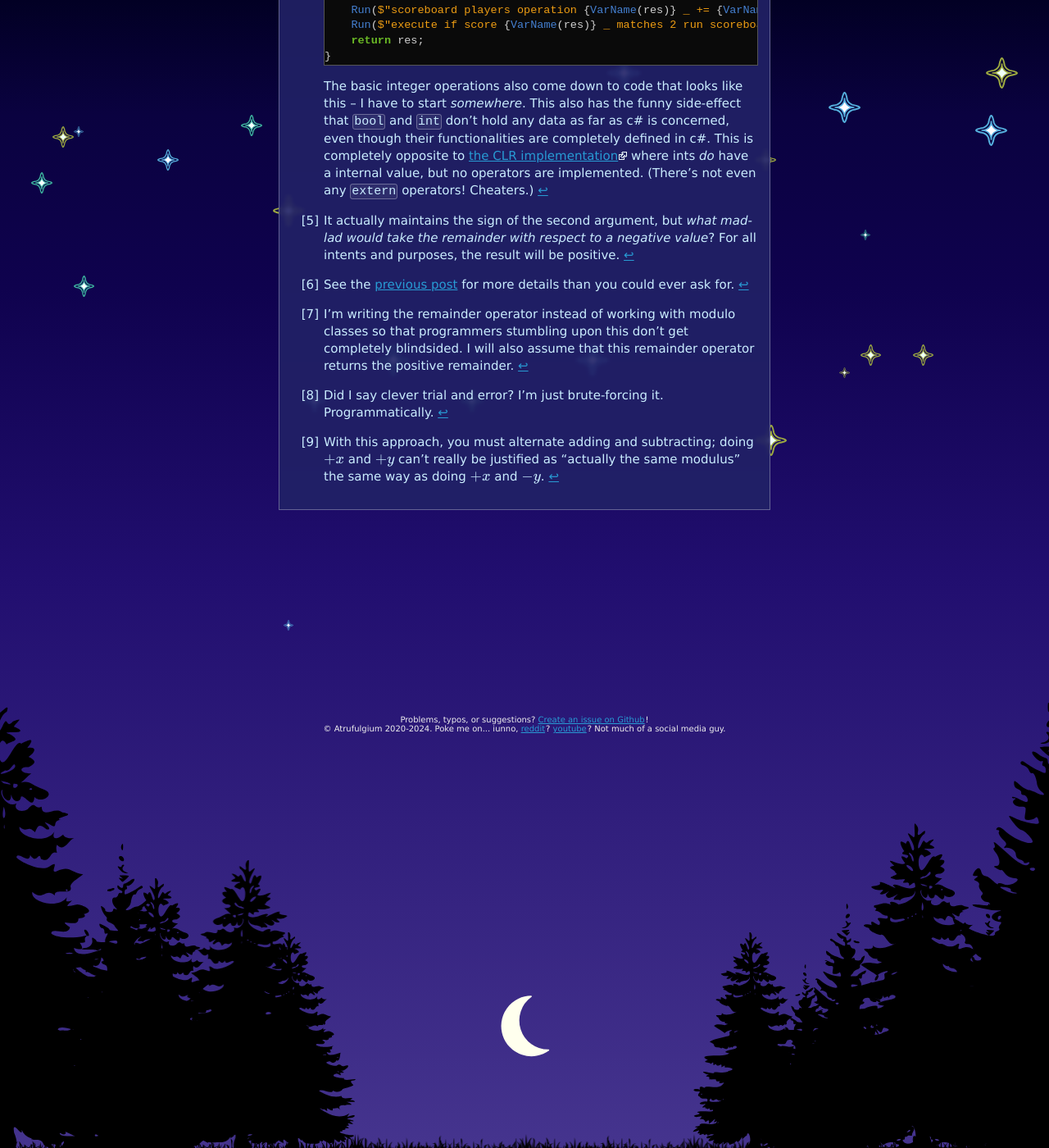
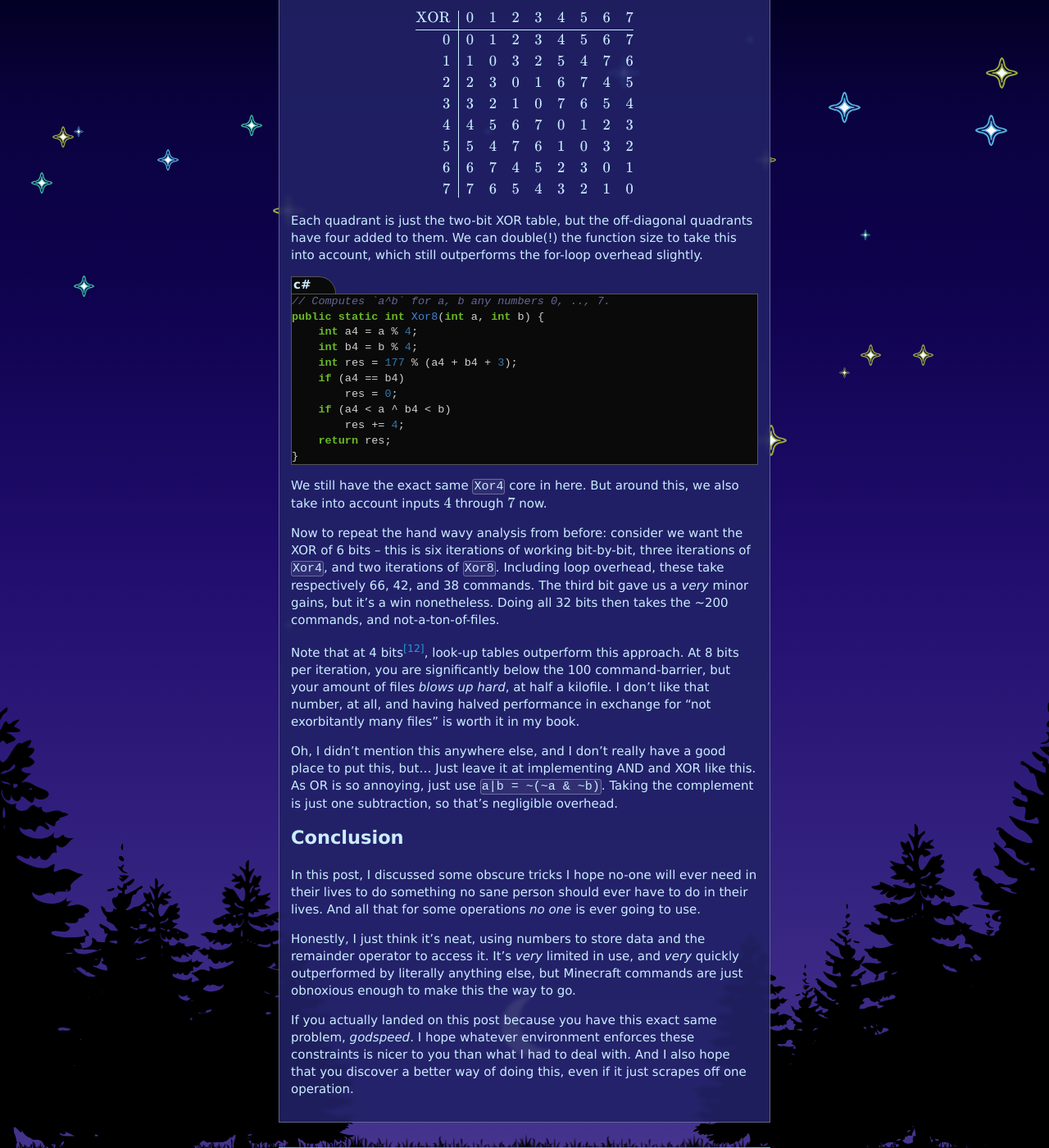
Before and after one commit to Atrufulgium/atrufulgium.github.io, a Jekyll site: the page built from _posts/9999-01-01-fronttick-2.md, in a window 1280 px wide and 1400 px high, scrolled down 9529 px. Shown: the whole window at 82% size. Built offline with Jekyll 4.4.1, drawn with Linux system fonts in a browser that asks for light colours; formulas are drawn with MathJax 3; some of the changed text lies outside the part shown.

Commit message:
FT2 draft 4/4

````diff
--- a/_posts/9999-01-01-fronttick-2.md
+++ b/_posts/9999-01-01-fronttick-2.md
@@ -9,17 +9,14 @@ usemathjax: true
 {::nomarkdown}
 
 [block]
-I like code that makes you go "wtf?". Code that, no matter how many times you re-read it, just doesn't make any sense. It's not held together by duct tape, but my magic. Let's get straight into it.
+I like code that makes you go "wtf?". Code that, no matter how many times you re-read it, just doesn't make any sense. It's not held together by duct tape, but by magic dust.
 
 ```csharp
 // Computes `a^b` for a, b any numbers 0, .., 7.
-// (int.PositiveMod is only available in my custom System.Int32
-//  implementation and not part of "vanilla" .NET
-//  It returns not a signed remainder, but the positive remainder.)
 public static int Xor8(int a, int b) {
-    int a4 = int.PositiveMod(a, 4);
-    int b4 = int.PositiveMod(b, 4);
-    int res = int.PositiveMod(177, a4 + b4 + 3);
+    int a4 = a % 4;
+    int b4 = b % 4;
+    int res = 177 % (a4 + b4 + 3);
     if (a4 == b4)
         res = 0;
     if (a4 < a ^ b4 < b)
@@ -236,7 +233,7 @@ With five arithmetic operators, we implemented what *would* be a look-up table w
 > ```
 > Why does the XOR implementation have an additional `-4` that does not have an equivalent in the AND implementation?
 >
-> **Exercise (Hard)**: Implement the following OR operator with at most **six** arithmetic operators:
+> **Exercise (Hard)**: Implement the following OR operator with at most *six* arithmetic operators:
 > ```csharp
 > // Computes `a|b` for a, b any numbers 0, .., 3.
 > public static int Or4(int a, int b) {
@@ -306,7 +303,7 @@ execute if score Var_a _ matches 2.. run function datapack:a23
 ```
 Welcome back, that scrolling must've taken a while.
 
-Using a look-up table like this, we get 4 Minecraft commands instead of the four/five/six we get when doing arithmetic. This is unnecessary/worth it/very worth it, but the amount of files generated hurts. Using a log-base different from 2 to get fewer files isn't even worth the effort, because then every branch takes at least 8 commands. I simply prefer the elegance of plain arithmetic:
+Using a look-up table like this, we get 7 Minecraft commands instead of the four/five/six we get when doing arithmetic. (Or 4 commands if you don't count failed `execute` commands.) This is not only not worth it, but the amount of files generated hurts. I simply prefer the elegance of plain arithmetic:
 
 ```mcfunction
 # File datapack:xor
@@ -345,6 +342,7 @@ $$\begin{equation*}
 \end{array}
 \phantom{123\ \%\ (x + y)} % For centering the table
 \end{equation*}$$
+
 By looking at $a+b+c$, large parts of the table become just one equation in our system. For instance, all threes in the table have their remainder taken by the same $a+b+3 = 6$. Only the diagonal doesn't play nice with this, as this forces $(1,1)$ and $(2,0)$ to have the same results, while these have different XOR values.
 
 But this can just be solved with a simple check.
@@ -360,6 +358,61 @@ This translates to just four commands of arithmetic and control flow in mcfuncti
 
 Beyond two bits at a time
 =========================
+Remember, the whole reason we wanted to do more bits at a time, is because every block of bits has quite some overhead at 9 commands. If we handle one bit at a time, each two bits contribute 22 commands to the overal runtime. If we handle two bits as a single block with `Xor4` as above, each two bits contribute only 14 commands to the overal runtime. These are significant savings! Can we take this further?
+
+The basic idea of "try to create a look-up table of the form $g(a,b)\ \%\ f(a,b)$" quickly runs into a bit of a practical dead end. The $f(a,b)$ we're using should be coprime (enough), and easy to calculate. With around four inputs, this is still managable. But add enough bits, require eight or even sixteen different numbers, and you either lose coprimeness or ease of calculation[^10].
+
+And that's not the only problem with $f(a,b)$. We work modulo the least common multiple of the different $f(a,b)$. If we assume coprimeness for a bit, that means the product of the $f(a,b)$ grows *quickly* for every bit added. And we have a ceiling. Integers cannot be larger than $2^{31}$, so if you have eight different $f(a,b)$, they're soft-capped at around $2^4$, each.
+
+But if you put in enough effort, the methods listed above [do generalize properly](https://github.com/Atrufulgium/FrontTick/blob/1bb06e9b8fd4b221b7b75f3cf704be74cb89d199/Compiler/MCMirror/System/BitHelpers.cs#L102), once. The two-bit approach without control flow can be extended to three bits with only a minor headache[^11].
+
+Instead of generalizing, we can add some sauce on top. Let's take a look at the larger XOR table.
+
+$$\begin{equation*}
+\begin{array}{r|llll}
+\text{XOR} & 0 & 1 & 2 & 3 & 4 & 5 & 6 & 7 \\ \hline
+         0 & 0 & 1 & 2 & 3 & 4 & 5 & 6 & 7 \\
+         1 & 1 & 0 & 3 & 2 & 5 & 4 & 7 & 6 \\
+         2 & 2 & 3 & 0 & 1 & 6 & 7 & 4 & 5 \\
+         3 & 3 & 2 & 1 & 0 & 7 & 6 & 5 & 4 \\
+         4 & 4 & 5 & 6 & 7 & 0 & 1 & 2 & 3 \\
+         5 & 5 & 4 & 7 & 6 & 1 & 0 & 3 & 2 \\
+         6 & 6 & 7 & 4 & 5 & 2 & 3 & 0 & 1 \\
+         7 & 7 & 6 & 5 & 4 & 3 & 2 & 1 & 0
+\end{array}
+\end{equation*}$$
+
+Each quadrant is just the two-bit XOR table, but the off-diagonal quadrants have four added to them. We can double(!) the function size to take this into account, which still outperforms the for-loop overhead slightly.
+
+```csharp
+// Computes `a^b` for a, b any numbers 0, .., 7.
+public static int Xor8(int a, int b) {
+    int a4 = a % 4;
+    int b4 = b % 4;
+    int res = 177 % (a4 + b4 + 3);
+    if (a4 == b4)
+        res = 0;
+    if (a4 < a ^ b4 < b)
+        res += 4;
+    return res;
+}
+```
+
+We still have the exact same `Xor4` core in here. But around this, we also take into account inputs $4$ through $7$ now.
+
+Now to repeat the hand wavy analysis from before: consider we want the XOR of 6 bits -- this is six iterations of working bit-by-bit, three iterations of `Xor4`, and two iterations of `Xor8`. Including loop overhead, these take respectively 66, 42, and 38 commands. The third bit gave us a *very* minor gains, but it's a win nonetheless. Doing all 32 bits then takes the ~200 commands, and not-a-ton-of-files.
+
+Note that at 4 bits[^12], look-up tables outperform this approach. At 8 bits per iteration, you are significantly below the 100 command-barrier, but your amount of files *blows up hard*, at half a kilofile. I don't like that number, at all, and having halved performance in exchange for "not exorbitantly many files" is worth it in my book.
+
+Oh, I didn't mention this anywhere else, and I don't really have a good place to put this, but... Just leave it at implementing AND and XOR like this. As OR is so annoying, just use `a|b = ~(~a & ~b)`. Taking the complement is just one subtraction, so that's negligible overhead.
+
+Conclusion
+==========
+In this post, I discussed some obscure tricks I hope no-one will ever need in their lives to do something no sane person should ever have to do in their lives. And all that for some operations *no one* is ever going to use.
+
+Honestly, I just think it's neat, using numbers to store data and the remainder operator to access it. It's *very* limited in use, and *very* quickly outperformed by literally anything else, but Minecraft commands are just obnoxious enough to make this the way to go.
+
+If you actually landed on this post because you have this exact same problem, *godspeed*. I hope whatever environment enforces these constraints is nicer to you than what I had to deal with. And I also hope that you discover a better way of doing this, even if it just scrapes off one operation.
 
 [/block]
 
@@ -386,8 +439,15 @@ Beyond two bits at a time
 
 [^5]: It actually maintains the sign of the second argument, but *what mad-lad would take the remainder with respect to a negative value*? For all intents and purposes, the result will be positive.
 [^6]: See the [previous post](/2024/09/11/fronttick-1) for more details than you could ever ask for.
-[^7]: I'm writing the remainder operator instead of working with modulo classes so that programmers stumbling upon this don't get completely blindsided. I will also assume that this remainder operator returns the positive remainder.
+[^7]: I'm writing the remainder operator instead of working with modulo classes so that programmers stumbling upon this don't get completely blindsided.
 [^8]: Did I say clever trial and error? I'm just brute-forcing it. Programmatically.
 [^9]: With this approach, you must alternate adding and subtracting; doing $+x$ and $+y$ can't really be justified as "actually the same modulus" the same way as doing $+x$ and $-y$.
+[^10]:
+    Theoretically, this is of [no problem](https://en.wikipedia.org/wiki/Green%E2%80%93Tao_theorem). There's arbitrarily long sequences $a + b\cdot k$ with $k$ from $1$ up to whatever, where every element is prime. These are uhh... generally *large*. Too large to fit in 32 bit integers, at least.
+
+    (Also, the theorem's non-constructive. For five bits, you would need a progression 32 long, and if Wikipedia's not listing one...)
+
+[^11]: We still alternate $+x$ and $-y$, but halfway through, the tables for all three operators shift significantly. This forces us to add an extra `if (a >= 4) +z` statement. You can see this happen [in an older version](https://github.com/Atrufulgium/FrontTick/blob/3e7273d91853d09bbd603c7aed987b4336fcadb1/Compiler/MCMirror/System/BitHelpers.cs#L15) of the code.
+[^12]: Yes, I did in fact implement a 4-bit version combining all the pains of footnote #11 and all the pains of the extra sauce on top. It gained me a whole 5% speed-up. I didn't bother after that.
 
 {:/nomarkdown}
````
Also changed, not shown: other parts of _posts/9999-01-01-fronttick-2.md (+1 -1 lines).
